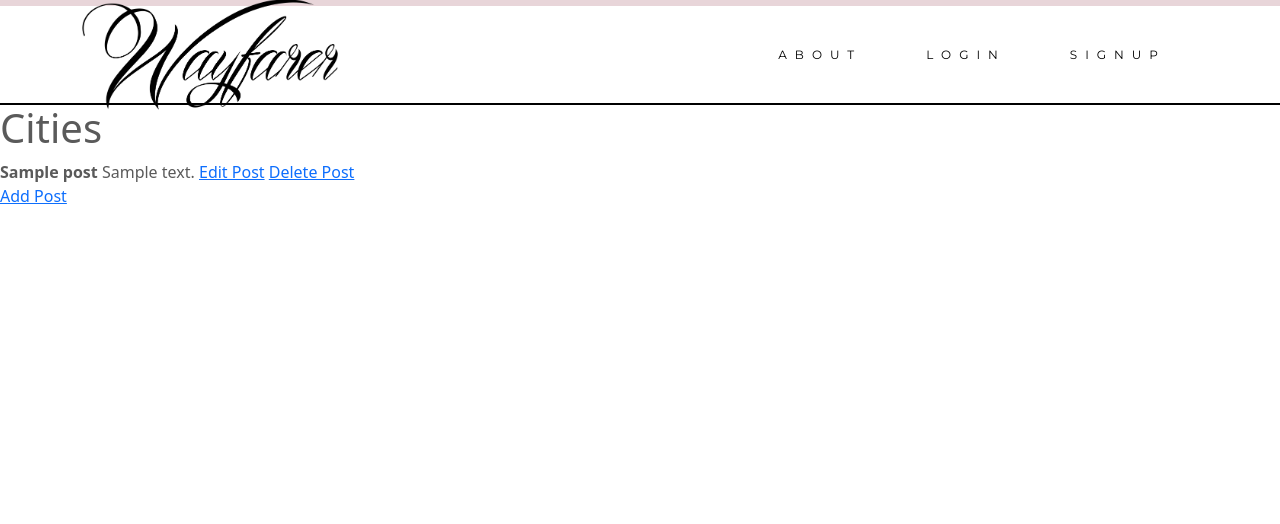
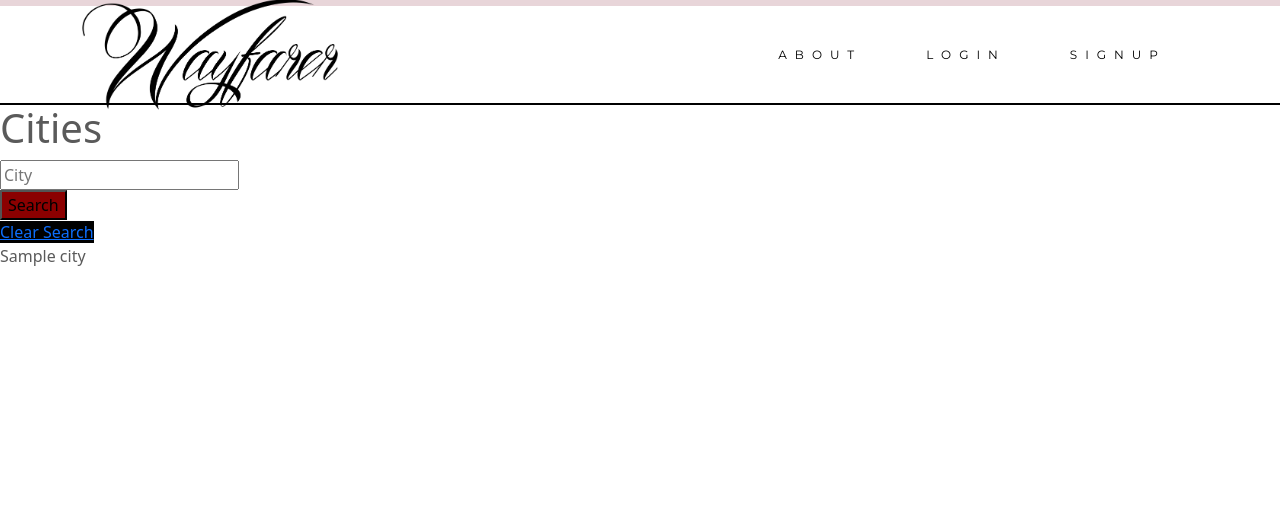
Before and after one commit to rsato1007/wayfarer-project, a Django app: page /cities/ in a window 1280 px wide. Shown: the part 26-550 px from the top of the page. Run offline with Django 3.2, Linux system fonts and the light colour scheme; tables that the repository leaves empty hold one stand-in row (values such as "Sample post").

Commit message:
sset up cities data and city list and page

```diff
--- a/main_app/models.py
+++ b/main_app/models.py
@@ -12,20 +12,21 @@ class Profile(models.Model):
         return str (self.user)
 
 class City(models.Model):
-    city = models.CharField(max_length=50)
+    name = models.CharField(max_length=50)
     country = models.CharField(max_length=50)
 
     def __str__(self):
-        return str (self.city)
+        return str (self.name)
 
     class Meta:
-        ordering = ['city']
+        ordering = ['name']
+        verbose_name_plural = "Cities"
 
 class Post(models.Model):
     title = models.CharField(max_length=100)
     description = models.CharField(max_length=500)
     profile = models.ForeignKey(Profile, on_delete=models.CASCADE, related_name="post")
-    # city = models.ForeignKey(City, on_delete=models.CASCADE, related_name="post")
+    city = models.ForeignKey(City, on_delete=models.CASCADE, related_name="post")
 
     def __str__(self):
         return self.title
--- a/main_app/templates/base.html
+++ b/main_app/templates/base.html
@@ -41,7 +41,7 @@
               <a class="nav-link" href="{% url 'profile' user.pk %}">PROFILE</a>
             </li>
             <li class="navbar-item nav-item nav-item mx-md-4">
-              <a class="nav-link" href="{% url 'city' %}">CITIES</a>
+              <a class="nav-link" href="{% url 'city_list' %}">CITIES</a>
             </li>
             <li class="navbar-item nav-item nav-item mx-md-4">
               <a class="nav-link" href="{% url 'logout' %}">LOGOUT</a>
--- /dev/null
+++ b/main_app/templates/cities_list.html
@@ -0,0 +1,33 @@
+{% extends 'base.html' %}
+{% block content %}
+
+<h1>Cities</h1>
+
+<form class="" method="get">
+    <div class="">
+        <div class="">
+            <input class="input" type="text" name="name" placeholder="City" />
+        </div>
+        <div class="control">
+            <input style="background-color: darkred;" class="button is-success" type="submit" value="Search" />
+        </div>
+    </div>
+    <a class="button is-dark" style="background-color: black;" href="{% url 'city_list' %}">Clear Search</a>
+</form>
+
+    {% for city in cities %}
+
+    <div>
+        <span>{{city.name}}</span>
+    </div>
+
+        {% empty %}
+
+    <div class="message-header">
+        <p>No Cities Yet</p>
+    </div>
+
+    {% endfor %}
+
+
+{% endblock %}
--- a/main_app/templates/post_details.html
+++ b/main_app/templates/post_details.html
@@ -1,6 +1,8 @@
 {% extends 'base.html' %} {% block content %}
+<h1>POST DETAILS PAGE</h1>
 
- <p>{{post.title}}</p>
- <p>{{post.description}}</p>
+<h2>{{post.city}}</h2>
+<h3>{{post.title}}</h3>
+<p>{{post.description}}</p>
 
  {% endblock %}
--- a/main_app/templates/profile.html
+++ b/main_app/templates/profile.html
@@ -48,6 +48,8 @@
             <!-- Danielle's code for posts below -->
 
             {% for post in post %}
+
+                <a href="{% url 'post_detail' post.pk %}">
                     <div class="row">
                         <div class="mb-2 p-3 d-flex">
                             <img src="https://images.unsplash.com/photo-1469594292607-7bd90f8d3ba4?ixlib=rb-1.2.1&ixid=eyJhcHBfaWQiOjEyMDd9&auto=format&fit=crop&w=750&q=80" alt="" class="w-50 img-fluid rounded shadow-sm">
@@ -59,7 +61,10 @@
                             </div>
                         </div>
                     </div>
+                </a>
+
             {% empty %}
+
                     <div class="message-header">
                       <p>No Posts</p>
                     </div>
--- a/main_app/urls.py
+++ b/main_app/urls.py
@@ -9,11 +9,13 @@ urlpatterns = [
     # Profile routes
     path('profile/<int:pk>/', views.ProfilePage.as_view(), name="profile"),
     path('profile/<int:pk>/update', views.ProfileUpdate.as_view(), name="profile_update"),
-    #City routes
-    path('cities/', views.City.as_view(), name="city"),
-    #City & Post routes
-    path('cities/post/new', views.Post_Create.as_view(), name="post_create"),
-    path('cities/post/<int:pk>/update', views.Post_Update.as_view(), name="post_update"),
-    path('cities/post/<int:pk>', views.Post_Detail.as_view(), name="post_detail"),
-    path('cities/post/<int:pk>/delete', views.Post_Delete.as_view(), name="post_delete"),
+    # Post routes
+    path('post/<int:pk>', views.PostDetail.as_view(), name="post_detail"),
+    # City routes
+    path('cities/', views.CityList.as_view(), name="city_list"),
+    # path('cities/', views.City.as_view(), name="city"),
+    # path('cities/post/new', views.Post_Create.as_view(), name="post_create"),
+    # path('cities/post/<int:pk>/update', views.Post_Update.as_view(), name="post_update"),
+    # path('cities/post/<int:pk>', views.Post_Detail.as_view(), name="post_detail"),
+    # path('cities/post/<int:pk>/delete', views.Post_Delete.as_view(), name="post_delete"),
 ]
--- a/main_app/views.py
+++ b/main_app/views.py
@@ -77,14 +77,31 @@ class ProfileUpdate(UpdateView):
     def get_success_url(self):
         return reverse('profile', kwargs={'pk': self.object.pk})
 
-class City(TemplateView):
+class PostDetail(DetailView):
     model = Post
-    template_name = "cities.html"
+    template_name = "post_details.html"
+
+class CityList(TemplateView):
+    template_name = "cities_list.html"
 
     def get_context_data(self, **kwargs):
         context = super().get_context_data(**kwargs)
-        context["post"] = Post.objects.all()
+        name = self.request.GET.get("name")
+
+        if name != None:
+            context["cities"] = City.objects.filter(name__icontains=name)
+        else:
+            context["cities"] = City.objects.all()
         return context
+
+# class City(TemplateView):
+#     model = Post
+#     template_name = "cities.html"
+
+#     def get_context_data(self, **kwargs):
+#         context = super().get_context_data(**kwargs)
+#         context["post"] = Post.objects.all()
+#         return context
 
 class Post_Create(CreateView):
     model = Post
```
Also changed, not shown: main_app/migrations/0006_auto_20211017_0841.py (added), main_app/migrations/0007_auto_20211017_1503.py (added).
